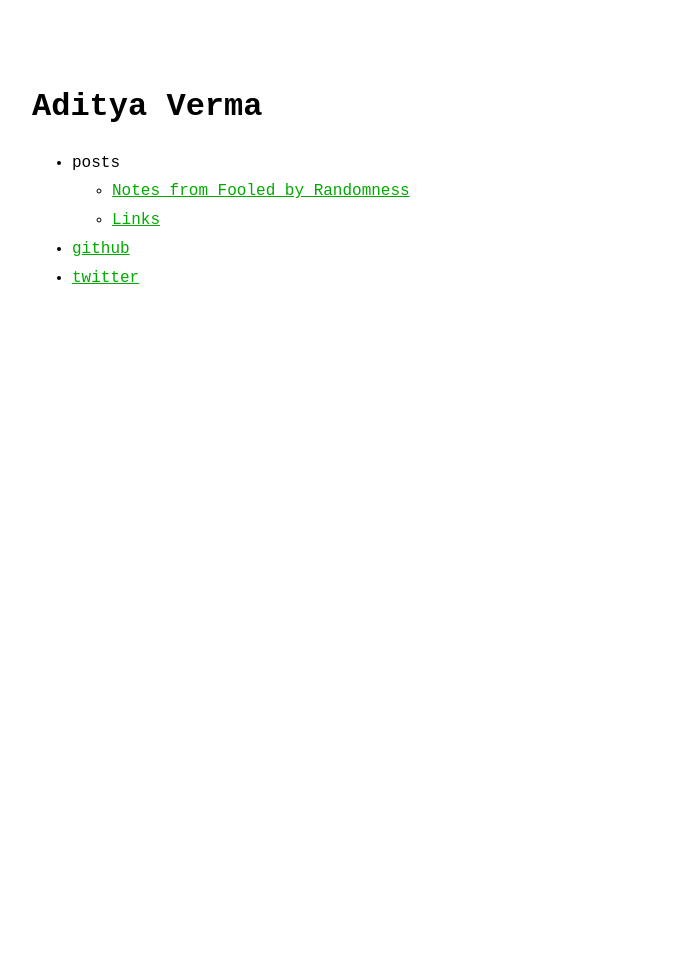
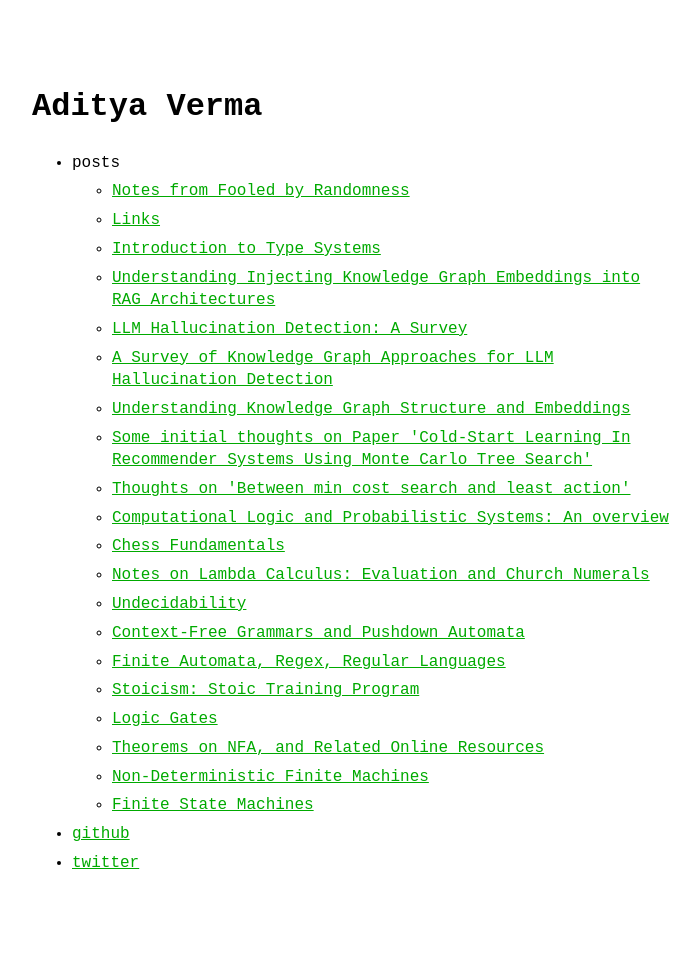
Before and after one commit to Verma314/verma314.github.io, a Jekyll site: the page built from index.markdown, in a window 1280 px wide. Shown: the whole page, without its empty margins (288-988 px from the left). Built offline with Jekyll 4.4.1, drawn with Linux system fonts in a browser that asks for light colours; before the commit the page ends 900 px from its top, so only the background shows below that.

Commit message:
Add Medium article links

```diff
--- /dev/null
+++ b/_data/medium_posts.yml
@@ -0,0 +1,40 @@
+# Local blog posts are always listed before these Medium links.
+# Change `title` anytime to control the hyperlink text on the blog.
+
+posts:
+  - title: "Introduction to Type Systems"
+    url: "https://medium.com/@asverma314/introduction-to-type-systems-8cf264046ed7"
+  - title: "Understanding Injecting Knowledge Graph Embeddings into RAG Architectures"
+    url: "https://medium.com/@asverma314/understanding-injecting-knowledge-graph-embeddings-into-rag-architectures-scalable-fact-checking-795017d3c955"
+  - title: "LLM Hallucination Detection: A Survey"
+    url: "https://medium.com/@asverma314/llm-hallucination-detection-and-mitigation-g-a-survey-f6b3f597455d"
+  - title: "A Survey of Knowledge Graph Approaches for LLM Hallucination Detection"
+    url: "https://medium.com/@asverma314/a-survey-of-knowledge-graph-approaches-for-llm-hallucination-detection-3bd11e798584"
+  - title: "Understanding Knowledge Graph Structure and Embeddings"
+    url: "https://medium.com/@asverma314/understanding-knowledge-graph-structure-and-embeddings-01e73542ac5e"
+  - title: "Some initial thoughts on Paper 'Cold-Start Learning In Recommender Systems Using Monte Carlo Tree Search'"
+    url: "https://medium.com/@asverma314/thoughts-on-user-cold-start-learning-in-recommender-systems-using-monte-carlo-tree-search-373a6ea9d231"
+  - title: "Thoughts on 'Between min cost search and least action'"
+    url: "https://medium.com/@asverma314/thoughts-on-between-min-cost-search-and-least-action-364f216eade4"
+  - title: "Computational Logic and Probabilistic Systems: An overview"
+    url: "https://medium.com/@asverma314/computational-logic-and-probabilistic-systems-an-overview-2aa5312be7db"
+  - title: "Chess Fundamentals"
+    url: "https://medium.com/@asverma314/chess-fundamentals-667c5dc2dccd"
+  - title: "Notes on Lambda Calculus: Evaluation and Church Numerals"
+    url: "https://medium.com/@asverma314/notes-on-lambda-calculus-evaluation-and-church-numerals-a9a122f46a94"
+  - title: "Undecidability"
+    url: "https://medium.com/@asverma314/undecidability-e607245d07d8"
+  - title: "Context-Free Grammars and Pushdown Automata"
+    url: "https://medium.com/@asverma314/context-free-grammars-and-pushdown-automata-dbe089f5967a"
+  - title: "Finite Automata, Regex, Regular Languages"
+    url: "https://medium.com/@asverma314/finite-automata-regex-regular-languages-35180c3f811e"
+  - title: "Stoicism: Stoic Training Program"
+    url: "https://medium.com/@asverma314/stoicism-stoic-training-program-dd25b3ded966"
+  - title: "Logic Gates"
+    url: "https://medium.com/@asverma314/003-logic-gates-61572f96317f"
+  - title: "Theorems on NFA, and Related Online Resources"
+    url: "https://medium.com/@asverma314/til-02-theorems-on-nfa-online-resources-fbbe005c8d0d"
+  - title: "Non-Deterministic Finite Machines"
+    url: "https://medium.com/@asverma314/til-01-non-deterministic-finite-machines-de6f793dd49f"
+  - title: "Finite State Machines"
+    url: "https://medium.com/@asverma314/til-00-finite-state-machines-f9bbe3018357"
--- a/_includes/post_list.html
+++ b/_includes/post_list.html
@@ -1,4 +1,9 @@
 {%- assign posts = site.blog | sort: "date" | reverse -%}
+{%- assign medium_posts = site.data.medium_posts.posts | default: empty -%}
+{%- assign has_posts = false -%}
+{%- if posts.size > 0 or medium_posts.size > 0 -%}
+  {%- assign has_posts = true -%}
+{%- endif -%}
 
 {%-if include.limit and posts.size > include.limit-%}
   {%-assign limit_exceeded = true-%}
@@ -6,7 +11,7 @@
   {%-assign limit_exceeded = false-%}
 {%-endif-%}
 
-{%- if posts.size > 0 -%}
+{%- if has_posts -%}
   <ul>
     {%- for post in posts limit: include.limit -%}
       <li>
@@ -17,6 +22,15 @@
         {%- endif -%}
       </li>
     {%- endfor -%}
+    {%- for post in medium_posts -%}
+      <li>
+        {%- if site.theme_config.lowercase_titles == true -%}
+          <a href="{{ post.url }}">{{ post.title | downcase }}</a>
+        {%- else -%}
+          <a href="{{ post.url }}">{{ post.title }}</a>
+        {%- endif -%}
+      </li>
+    {%- endfor -%}
     {%- if include.show_more and limit_exceeded -%}
       <li><a href="{{ include.show_more_url }}">{{ include.show_more_text | default: "Show more..." }}</a></li>
     {%- endif -%}
```
